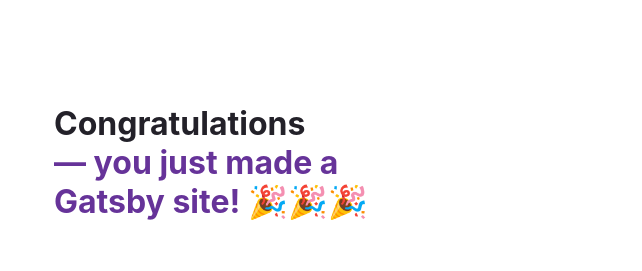
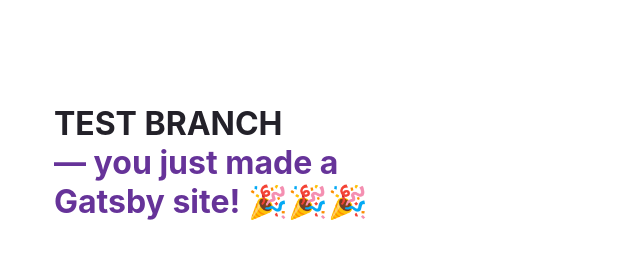
Before and after one commit to njsdev/njsdev, a Gatsby site: page / in a window 1280 px wide. Shown: the top 271 px of the page, without its empty margins (50-692 px from the left). Built offline with nearby package versions, Linux system fonts and the light colour scheme; Gatsby itself is replaced by a stand-in of ours.

Commit message:
Update index.js
Testing Test branch

```diff
--- a/src/pages/index.js
+++ b/src/pages/index.js
@@ -102,7 +102,7 @@
     <main style={pageStyles}>
       <title>Home Page</title>
       <h1 style={headingStyles}>
-        Congratulations
+        TEST BRANCH
         <br />
         <span style={headingAccentStyles}>— you just made a Gatsby site! </span>
         <span role="img" aria-label="Party popper emojis">
```
